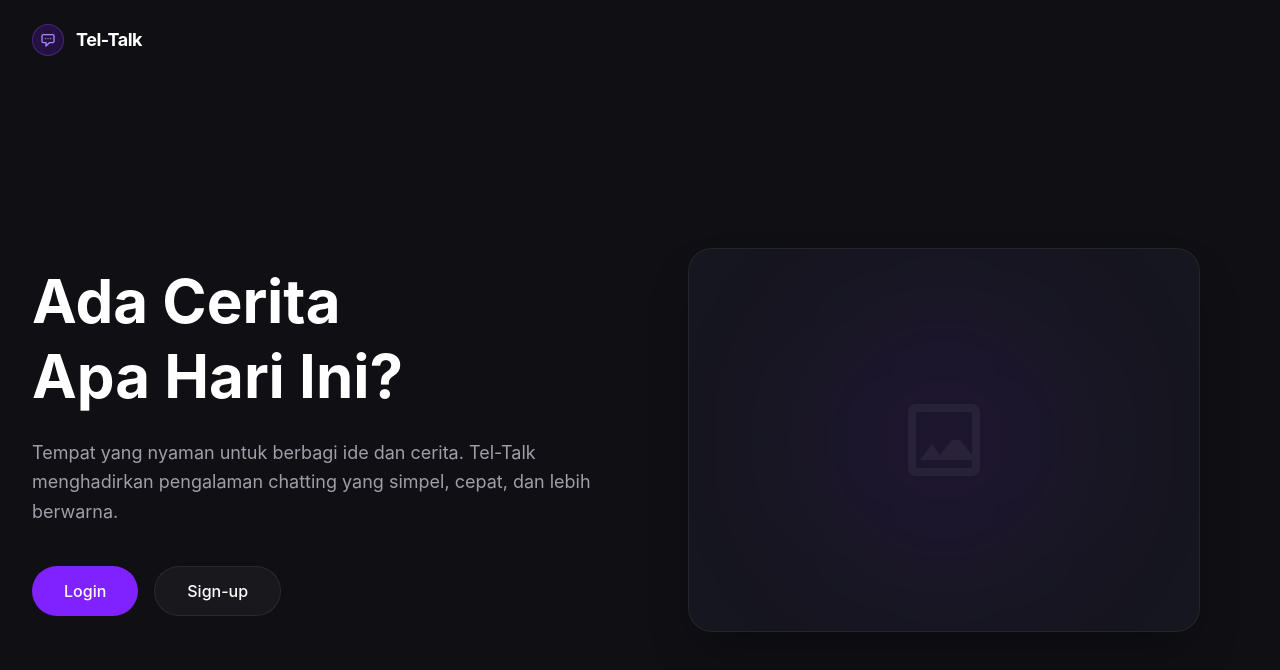
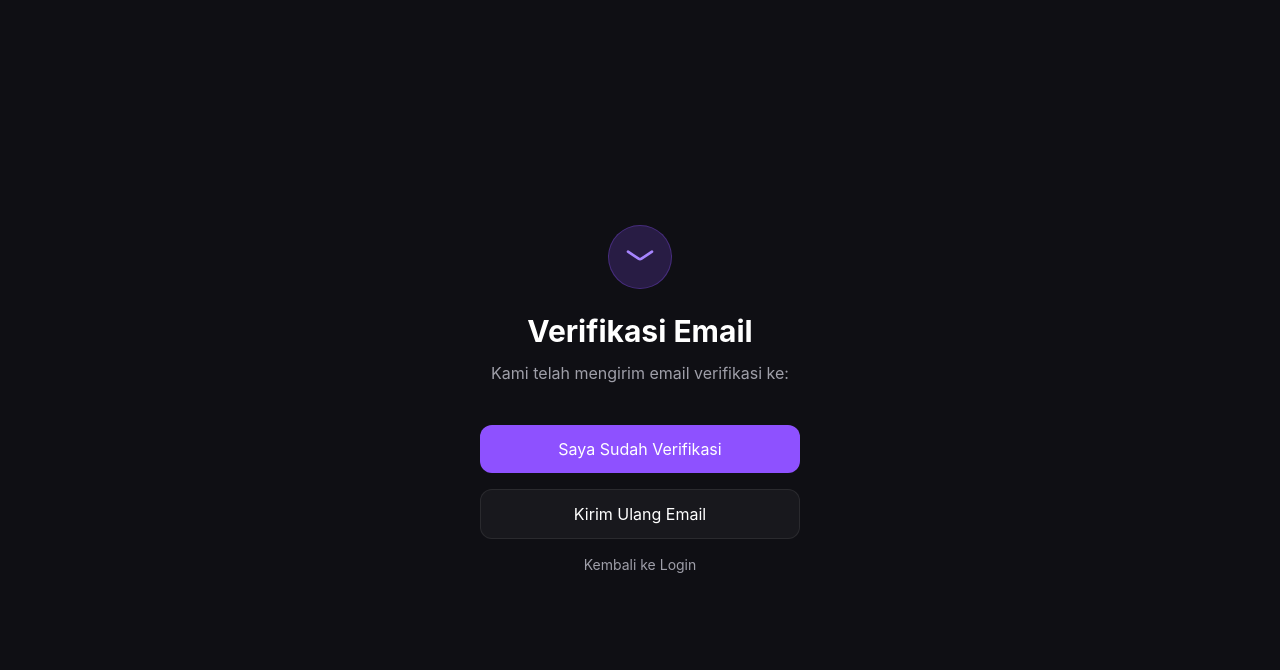
Before and after one commit to glnKresna/Tel-Talk, a React (Vite) app: page /verify-email in a window 1280 px wide. Before the commit this address led to /landing. Shown: the top 670 px of the page. Built offline with nearby package versions, Linux system fonts and the light colour scheme; no server answers.

Commit message:
fitur + bugfix : perbaikan bug auth dan firestore (berjam-jam ternyata belum bikin firestore)

```diff
--- a/package.json
+++ b/package.json
@@ -14,7 +14,7 @@
     "@swc/core": "^1.15.33",
     "@tailwindcss/vite": "^4.2.1",
     "date-fns": "^4.1.0",
-    "firebase": "^12.12.0",
+    "firebase": "^12.13.0",
     "lucide-react": "^0.575.0",
     "react": "^19.2.0",
     "react-dom": "^19.2.0",
--- a/src/App.tsx
+++ b/src/App.tsx
@@ -4,10 +4,11 @@ import { useAuthStore } from './store/useAuthStore'
 import Landing from './pages/landing';
 import Login from './pages/login'
 import ChatDashboard from './pages/chatDashboard'
+import VerifyEmail from './pages/verifyEmail';
 
 // Komponen wrapper buat route yang butuh login
 export function ProtectedRoute({ children }: { children: ReactNode }) {
-  const { currUser, isLoading, logoutUser, resendVerifikasi, reloadUser } = useAuthStore()
+  const { currUser, isLoading, reloadUser } = useAuthStore()
 
   useEffect(() => {
     let interval: NodeJS.Timeout;
@@ -36,37 +37,7 @@ export function ProtectedRoute({ children }: { children: ReactNode }) {
   }
 
   if (!currUser.emailVerified) {
-    return (
-      <div className="min-h-screen bg-[#0f0f14] flex flex-col items-center justify-center p-4 text-center">
-        <div className="w-16 h-16 bg-violet-500/20 rounded-full flex items-center justify-center mb-6 border border-violet-500/30">
-          <svg className="w-8 h-8 text-violet-400" fill="none" viewBox="0 0 24 24" stroke="currentColor">
-            <path strokeLinecap="round" strokeLinejoin="round" strokeWidth={2} d="M3 8l7.89 5.26a2 2 0 002.22 0L21 8M5 19h14a2 2 0 002-2V7a2 2 0 00-2-2H5a2 2 0 00-2 2v10a2 2 0 002 2z" />
-          </svg>
-        </div>
-        <h2 className="text-2xl font-bold text-white mb-2">Cek Email Kamu!</h2>
-        <p className="text-zinc-400 max-w-md mb-8">
-          Kami telah mengirimkan link verifikasi ke <span className="text-white font-medium">{currUser.email}</span>.
-          Silakan klik link tersebut untuk mengaktifkan akunmu.
-        </p>
-
-        <div className="flex flex-col gap-4 w-full max-w-xs">
-          {/* NEW: Resend Button */}
-          <button
-            onClick={() => resendVerifikasi()}
-            className="w-full bg-white/[0.04] hover:bg-white/[0.08] border border-white/[0.08] text-white text-sm font-medium py-3 rounded-xl transition-all"
-          >
-            Kirim Ulang Email
-          </button>
-
-          <button
-            onClick={() => logoutUser()}
-            className="text-violet-400 hover:text-violet-300 text-sm font-medium transition-colors"
-          >
-            Kembali ke halaman Login
-          </button>
-        </div>
-      </div>
-    )
+    return <Navigate to="/login" replace />
   }
 
   return <>{children}</>
@@ -85,7 +56,7 @@ export default function App() {
       {/* Public route */}
       <Route path="/landing" element={<Landing />} />
       <Route path="/login" element={<Login />} />
-
+      <Route path="/verify-email" element={<VerifyEmail />} />
       {/* Protected route — harus login dulu */}
       <Route
         path="/"
--- a/src/pages/login.tsx
+++ b/src/pages/login.tsx
@@ -1,6 +1,7 @@
 import { useState, useEffect } from 'react';
 import { useNavigate, useSearchParams } from 'react-router-dom';
 import { useAuthStore } from '../store/useAuthStore';
+import { sendEmailVerification } from 'firebase/auth';
 
 export default function Login() {
   const [isRegister, setIsRegister] = useState(false);
@@ -9,6 +10,7 @@ export default function Login() {
   const [password, setPassword] = useState('');
   const [confirmPassword, setConfirmPassword] = useState('');
 
+  const [showVerifyButton, setShowVerifyButton] = useState(false);
   const [errors, setErrors] = useState<{
     email?: string;
     password?: string;
@@ -83,13 +85,51 @@ export default function Login() {
     if (!validateForm()) return;
 
     if (isRegister) {
-      await registerUser(email, password);
-    } else {
-      await loginUser(email, password);
+      setShowVerifyButton(false);
+      const result = await registerUser(email, password);
+
+      if (result && result.success) {
+        navigate('/verify-email');
+        return;
+      }
+
+      const currentError = result?.error || '';
+
+      if (currentError.toLowerCase().includes('email-already-in-use')) {
+        try {
+          await loginUser(email, password);
+          const { currUser } = useAuthStore.getState();
+
+          if (currUser && !currUser.emailVerified) {
+            setErrors({email: 'Email sudah terdaftar, tetapi belum diverifikasi.'});
+            setShowVerifyButton(true);
+            return;
+          }
+
+          setErrors({email: 'Email sudah terdaftar.'});
+        } catch {
+          setErrors({email: 'Email sudah terdaftar.'});
+        }
+        return;
+      } else {
+        setErrors({ general: `Registrasi Gagal: ${currentError}. Coba buka inspect elemen/Console.` });
+      }
+      return;
     }
 
-    const { currUser } = useAuthStore.getState();
-    if (currUser) navigate('/');
+    if (!isRegister) {
+      await loginUser(email, password);
+      const { currUser, error: loginError } = useAuthStore.getState();
+
+      if (!loginError && currUser) {
+        if (currUser.emailVerified) {
+          navigate('/');
+        } else {
+          setErrors({ email: 'Email Anda belum diverifikasi.' });
+          setShowVerifyButton(true);
+        }
+      }
+    }
   };
 
   return (
@@ -123,8 +163,16 @@ export default function Login() {
               {errors.email && (
                 <p className="text-red-400 text-xs mt-1.5 ml-1">{errors.email}</p>
               )}
+              {showVerifyButton && (
+                <button
+                type="button"
+                onClick={() => navigate('/verify-email')}
+                className="text-violet-400 text-xs mt-2 ml-1 hover:text-violet-300 transition-colors"
+                >
+                  Verifikasi Sekarang
+                  </button>
+                )}
             </div>
-
             {/* PASSWORD INPUT */}
             <div>
               <input
--- /dev/null
+++ b/src/pages/verifyEmail.tsx
@@ -0,0 +1,88 @@
+import { useNavigate } from 'react-router-dom';
+import { useAuthStore } from '../store/useAuthStore';
+
+export default function VerifyEmail() {
+
+  const navigate = useNavigate();
+
+  const {
+    currUser,
+    resendVerifikasi,
+    logoutUser,
+    reloadUser
+  } = useAuthStore();
+
+  const cekVerifikasi = async () => {
+
+    await reloadUser();
+
+    const { currUser } = useAuthStore.getState();
+
+    if (currUser?.emailVerified) {
+      navigate('/');
+    } else {
+      alert('Email belum diverifikasi.');
+    }
+  };
+
+  return (
+    <div className="min-h-screen bg-[#0f0f14] flex flex-col items-center justify-center p-4 text-center">
+
+      <div className="w-16 h-16 bg-violet-500/20 rounded-full flex items-center justify-center mb-6 border border-violet-500/30">
+        <svg
+          className="w-8 h-8 text-violet-400"
+          fill="none"
+          viewBox="0 0 24 24"
+          stroke="currentColor"
+        >
+          <path
+            strokeLinecap="round"
+            strokeLinejoin="round"
+            strokeWidth={2}
+            d="M3 8l7.89 5.26a2 2 0 002.22 0L21 8"
+          />
+        </svg>
+      </div>
+
+      <h1 className="text-3xl font-bold text-white mb-3">
+        Verifikasi Email
+      </h1>
+
+      <p className="text-zinc-400 max-w-md mb-2">
+        Kami telah mengirim email verifikasi ke:
+      </p>
+
+      <p className="text-white font-medium mb-8">
+        {currUser?.email}
+      </p>
+
+      <div className="flex flex-col gap-4 w-full max-w-xs">
+
+        <button
+          onClick={cekVerifikasi}
+          className="w-full bg-violet-500 hover:bg-violet-600 text-white py-3 rounded-xl transition-all"
+        >
+          Saya Sudah Verifikasi
+        </button>
+
+        <button
+          onClick={() => resendVerifikasi()}
+          className="w-full bg-white/[0.04] hover:bg-white/[0.08] border border-white/[0.08] text-white py-3 rounded-xl transition-all"
+        >
+          Kirim Ulang Email
+        </button>
+
+        <button
+          onClick={async () => {
+            await logoutUser();
+            navigate('/login');
+          }}
+          className="text-sm text-zinc-400 hover:text-white transition-colors"
+        >
+          Kembali ke Login
+        </button>
+
+      </div>
+    </div>
+  );
+}
--- a/src/store/useAuthStore.ts
+++ b/src/store/useAuthStore.ts
@@ -3,6 +3,7 @@ import { User, onAuthStateChanged, createUserWithEmailAndPassword, signInWithEma
 import { auth } from '../config/firebase';
 import { db } from '../config/firebase';
 import { doc, setDoc } from 'firebase/firestore';
+import { collection, query, where, getDocs } from 'firebase/firestore';
 
 interface AuthState {
     currUser: User | null;
@@ -10,7 +11,8 @@ interface AuthState {
     error: string | null;
 
     cekAuthState: () => void;
-    registerUser: (email: string, pass: string) => Promise<void>;
+    cekEmailTerdaftar: (email: string) => Promise<any>;
+    registerUser: (email: string, pass: string) => Promise<{ success: boolean; error?: string }>;
     resendVerifikasi: () => Promise<void>;
     loginUser: (email: string, pass: string) => Promise<void>;
     logoutUser: () => Promise<void>;
@@ -23,13 +25,34 @@ export const useAuthStore = create<AuthState> ((set) => ({
     error: null,
 
     cekAuthState: () => {
+        set({ isLoading: true });
         onAuthStateChanged(auth, (user) => {
             if (user) {
                 set({currUser: user, isLoading: false, error: null});
             } else {
-                set({currUser: null, isLoading: false});
+                set({currUser: null, isLoading: false, error: null});
             }
         });
+    },
+
+    cekEmailTerdaftar: async(email) => {
+        const q = query(
+            collection(db, "users"), where("email", "==", email)
+        );
+
+        const snapshot = await getDocs(q);
+
+        if (!snapshot.empty) {
+            const data = snapshot.docs[0].data();
+
+            return {
+                exists: true, verified: data.emailVerified
+            };
+        }
+
+        return {
+            exists: false, verified: false
+        };
     },
 
     // Register akun (via Firebase Auth)
@@ -40,22 +63,26 @@ export const useAuthStore = create<AuthState> ((set) => ({
             const userCredential = await createUserWithEmailAndPassword(auth, email, pass);
             const user = userCredential.user;
 
-            const actionCodeSettings = {
-                url: window.location.origin,
-                handleCodeInApp: false,
-            };
-            await sendEmailVerification(user, actionCodeSettings);
+            // const actionCodeSettings = {
+            //     url: window.location.origin,
+            //     handleCodeInApp: false,
+            // };
+            await sendEmailVerification(user);
 
             await setDoc(doc(db, "users", user.uid), {
                 userID: user.uid,
                 email: user.email,
                 nama: email.split('@')[0],
-                status: true
+                status: true,
+                emailVerified: false
             });
 
-            set({currUser: userCredential.user, isLoading: false});
+            set({currUser: userCredential.user, isLoading: false, error: null});
+            return { success: true };
         } catch (err: any) {
-            set({error: err.message, currUser: null, isLoading: false});
+            console.error("GAGAL REGISTER:", err);
+            set({error: err.code || err.message, currUser: null, isLoading: false});
+            return { success: false, error: err.code || err.message};
         };
     },
 
@@ -64,12 +91,12 @@ export const useAuthStore = create<AuthState> ((set) => ({
         const user = auth.currentUser;
         if (user) {
             try {
-                    const actionCodeSettings = {
-                        url: window.location.origin,
-                        handleCodeInApp: false,
-                    };
+                    // const actionCodeSettings = {
+                    //     url: window.location.origin,
+                    //     handleCodeInApp: false,
+                    // };
 
-                await sendEmailVerification(user, actionCodeSettings);
+                await sendEmailVerification(user);
                 alert("Email verifikasi baru telah dikirim! cek inbox/spam kamu.");
             } catch (err: any) {
                 // Rate limiter
@@ -83,6 +110,8 @@ export const useAuthStore = create<AuthState> ((set) => ({
         if (user) {
             await user.reload(); // Paksa Firebase buat refresh data user
             if (user.emailVerified) {
+                await setDoc(
+                    doc(db, "users", user.uid),{emailVerified: true},{ merge: true });
                 set({ currUser: { ...user } as any });
             }
         }
@@ -96,7 +125,7 @@ export const useAuthStore = create<AuthState> ((set) => ({
             const userCredential = await signInWithEmailAndPassword(auth, email, pass);
             set({currUser: userCredential.user, isLoading: false});
         } catch (err: any) {
-            set({error: err.message, currUser: null, isLoading: false});
+            set({error: err.code, currUser: null, isLoading: false});
         };
     },
 
```
Also changed, not shown: 1 other file (tests, documents, lock files or other folders).
